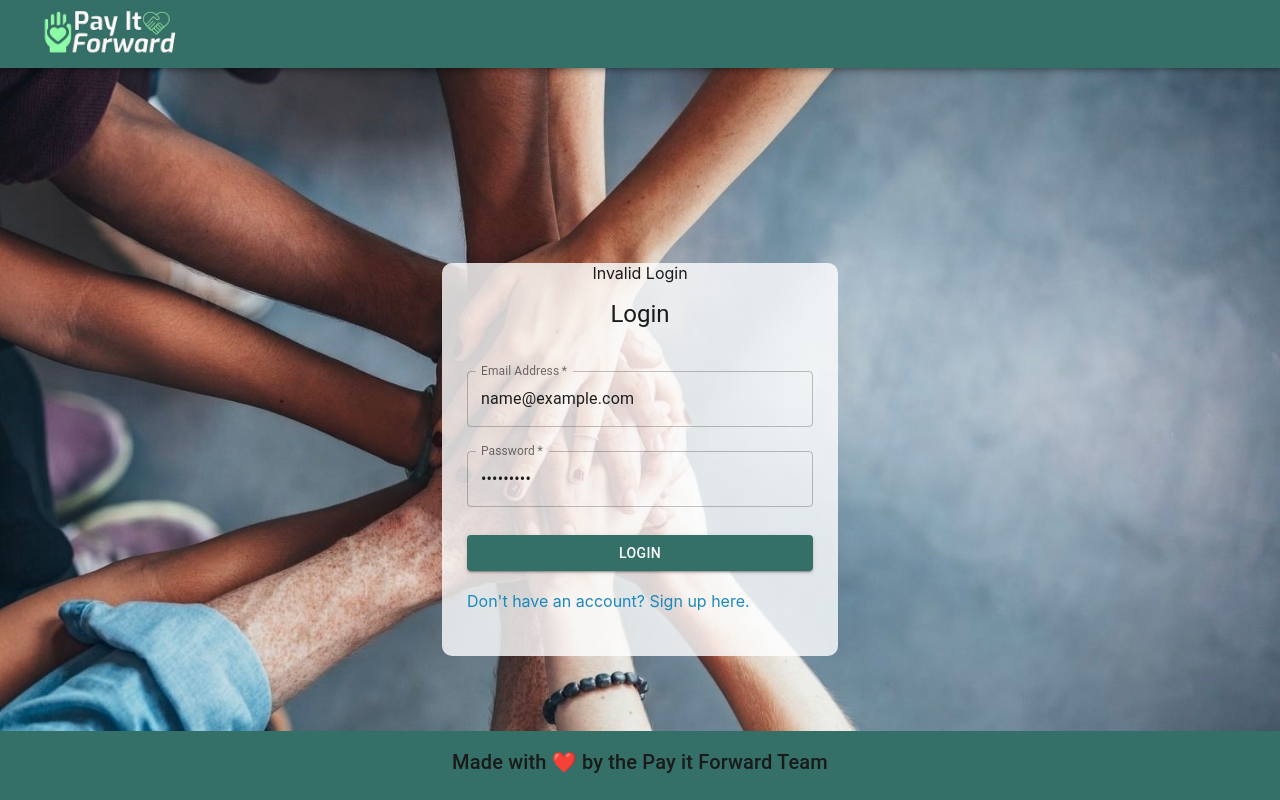
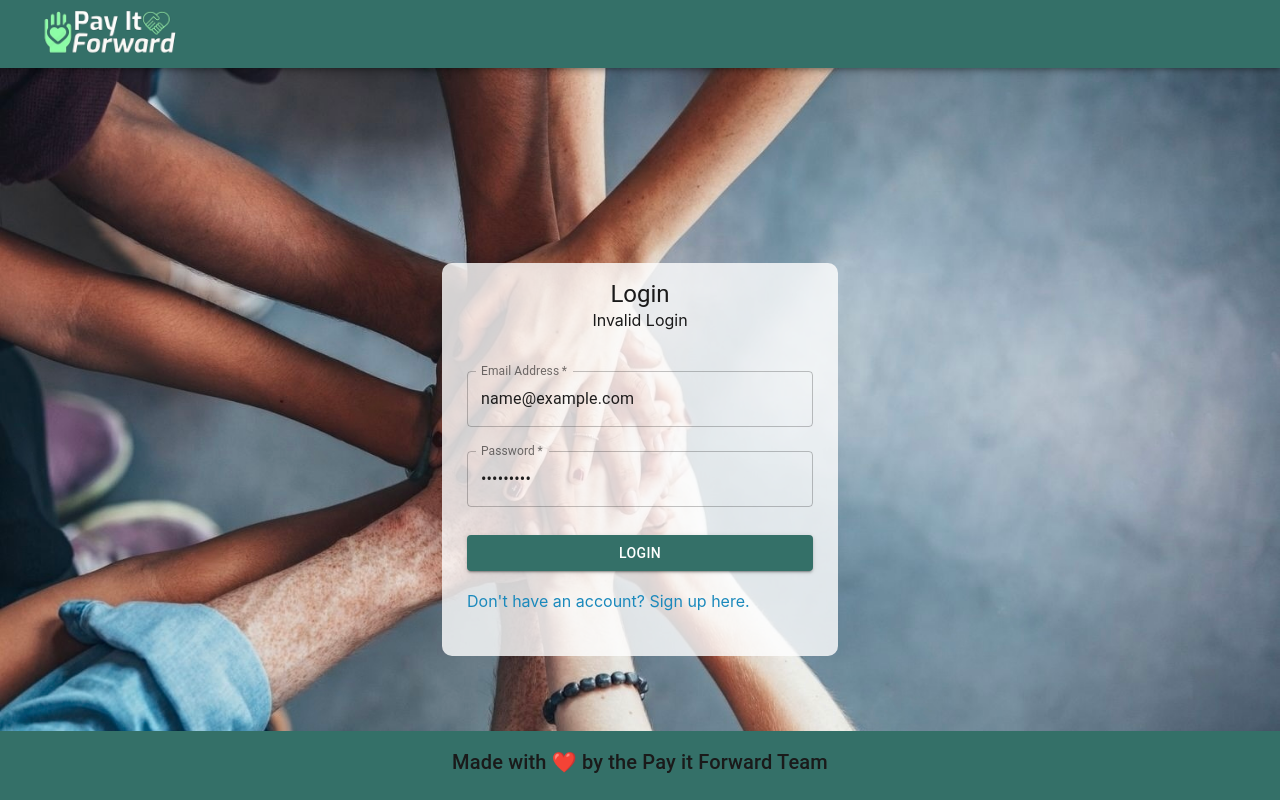
Before and after one commit to chandraucb/payitforward, a React (Create React App) app in the folder client/: page / in a window 1280 px wide. Both pictures are taken after typing "name@example.com", "Sample123" into the empty fields and a click on the button "LOGIN". Built offline with nearby package versions, Linux system fonts and the light colour scheme; no server answers.

Commit message:
update display for error message

```diff
--- a/client/src/pages/Login.js
+++ b/client/src/pages/Login.js
@@ -71,10 +71,10 @@ const Login = () => {
     <div className={classes.container}>
       <Container component="main" maxWidth="xs">
         <div className={classes.root}>
-          {loginError && <div id="loginError">Invalid Login</div>}
           <Typography component="h1" variant="h5" className={classes.title}>
             Login
           </Typography>
+          {loginError && <div id="loginError">Invalid Login</div>}
           <form className={classes.form} onSubmit={handleFormSubmit}>
             <TextField
               variant="outlined"
```
